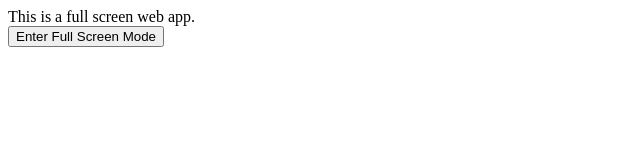
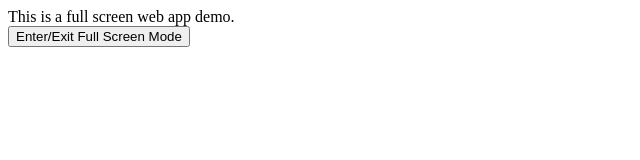
Before and after one commit to JBCarney/full-screen-web-app, a plain HTML site: page index.html in a window 1280 px wide. Shown: the whole page, without its empty margins (0-640 px from the left). Drawn offline with Linux system fonts and the light colour scheme.

Commit message:
Change text on button to enter and exit full screen mode

```diff
--- a/index.html
+++ b/index.html
@@ -18,9 +18,9 @@
 </head>
 
 <body>
-    This is a full screen web app.<br/>
+    This is a full screen web app demo.<br/>
 
-    <button onclick="toggleFullScreen()">Enter Full Screen Mode</button>
+    <button onclick="toggleFullScreen()">Enter/Exit Full Screen Mode</button>
     <!--[if lt IE 7]>
             <p class="browsehappy">You are using an <strong>outdated</strong> browser. Please <a href="#">upgrade your browser</a> to improve your experience.</p>
         <![endif]-->
```
